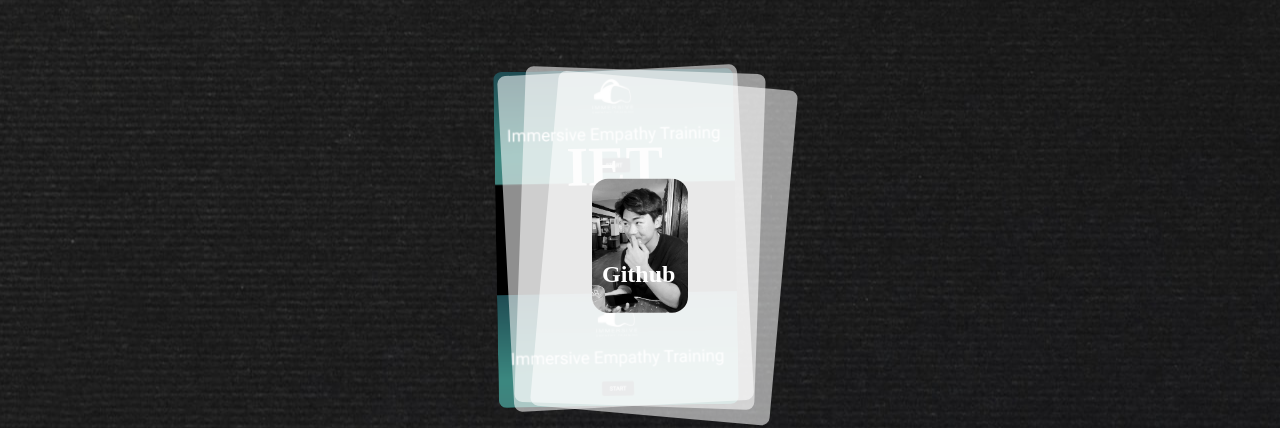
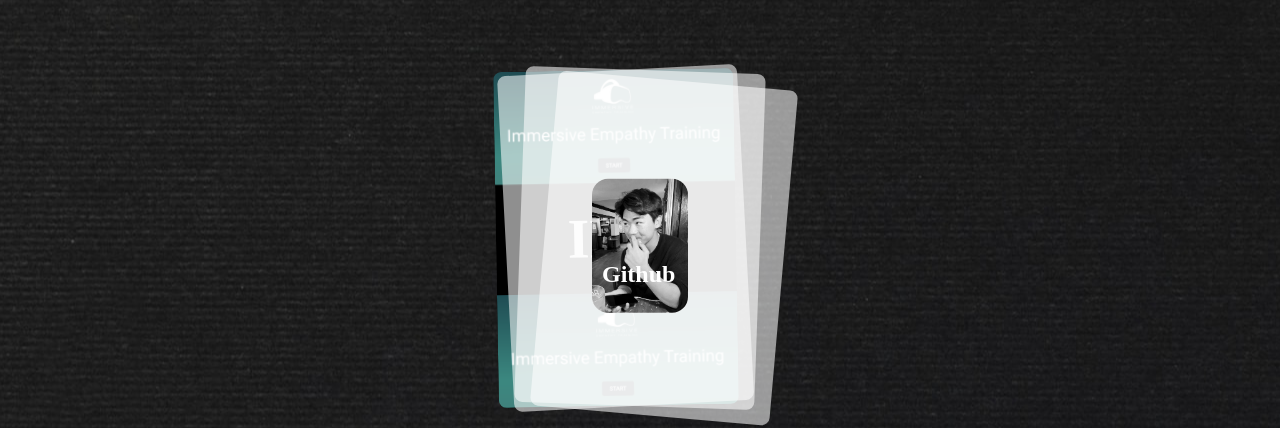
Before and after one commit to SurPun/Suraj-Portfolio, a Next.js app: page / in a window 1280 px wide. Shown: the part 399-827 px from the top of the page. Built offline with nearby package versions, Linux system fonts and the light colour scheme.

Commit message:
Aligned Big Card Text

```diff
--- a/components/CardComp.js
+++ b/components/CardComp.js
@@ -24,7 +24,6 @@ export default function CardComp() {
             target="_blank"
             rel="noreferrer"
           >
-            <br></br>
             IET
             {/* Immersive Empathy Training */}
           </a>
--- a/styles/Main.scss
+++ b/styles/Main.scss
@@ -191,6 +191,9 @@ nav {
   background-position: center;
   background-color: black;
   overflow: hidden;
+
+  display: grid;
+  align-items: center;
 }
 
 .big-card:nth-child(4) {
```
